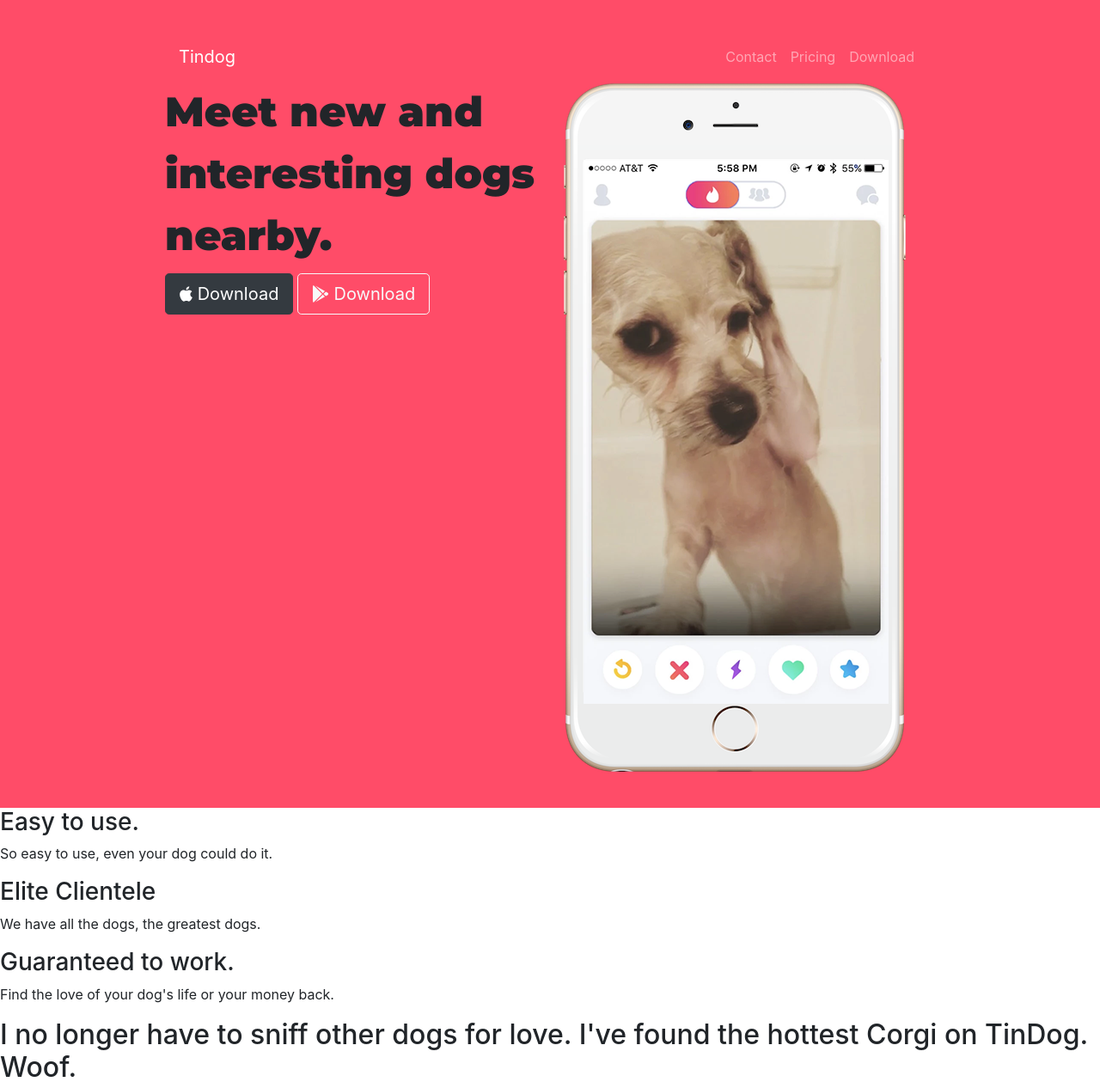
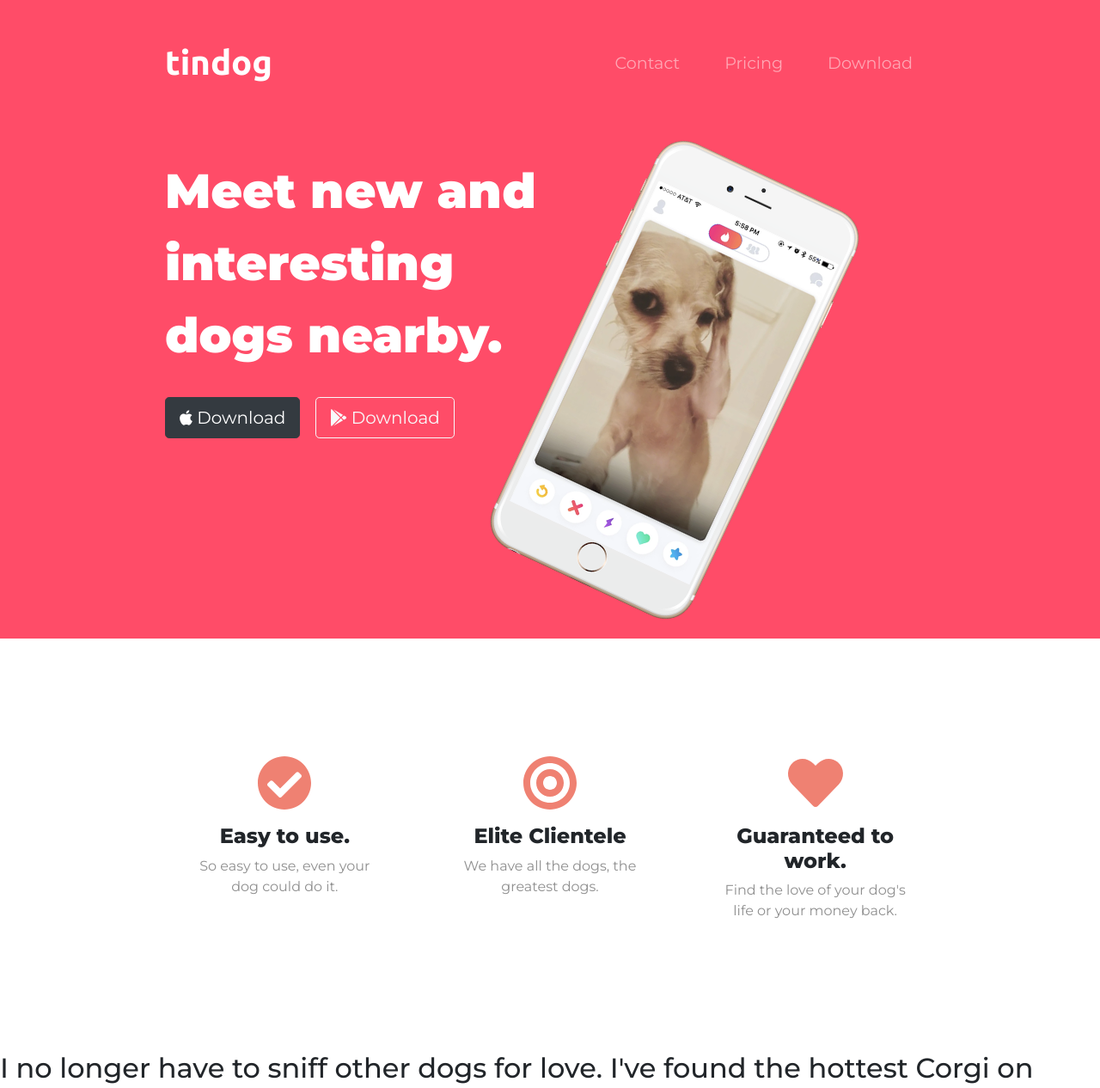
Before and after one commit to Ishaan-11/Tindog, a plain HTML site: page index.html in a window 1280 px wide. Shown: the top 1266 px of the page at 86% size. Drawn offline with nearby package versions, Linux system fonts and the light colour scheme.

Commit message:
6.13,6.14,6.16

```diff
--- a/css/styles.css
+++ b/css/styles.css
@@ -1,13 +1,84 @@
+body {
+    font-family: "Montserrat";
+}
+
 #title {
     background-color: #ff4c68;
+    color: #fff;
 }
 
 .container-fluid {
     padding: 3% 15%;
 }
+
 h1 {
     font-family: "Montserrat";
     font-weight: 900;
-    font-size: 3rem;
+    font-size: 3.5rem;
     line-height: 1.5;
 }
+
+h3{
+    font-family: "Montserrat";
+    font-weight: 800;
+    font-size: 1.5rem;
+}
+
+ p{
+    color: #8f8f8f;
+}
+
+/* Navigation Bar */
+
+.navbar {
+    padding: 0 0 4.5rem;
+}
+
+.navbar-brand {
+    font-family: "Ubuntu";
+    font-size:2.5rem;
+    font-weight: bold;
+}
+
+.nav-item{
+    padding: 0 18px;
+}
+
+.nav-link {
+    font-size: 1.2rem;
+    /* font-family: "Montserrat-Light"; */
+}
+
+
+/* Download Buttons */
+
+.download-button {
+    margin: 5% 3% 5% 0;
+}
+
+/* Title Image */
+
+.title-image {
+    width: 60%;
+    transform: rotate(25deg);
+}
+
+/* Features */
+
+#features {
+    padding: 7% 15%;
+}
+
+.feature-box {
+    text-align: center;
+    padding: 5%;
+}
+
+.icon {
+    color: #ef8172;
+    margin-bottom: 1rem;
+}
+
+.icon:hover {
+    color: #ff4c68;
+}
--- a/index.html
+++ b/index.html
@@ -28,7 +28,7 @@
 
       <!-- Nav Bar -->
       <nav class="navbar navbar-expand-lg navbar-dark">
-        <a class="navbar-brand" href="">Tindog</a>
+        <a class="navbar-brand" href="">tindog</a>
         <button class="navbar-toggler" type="button" data-toggle="collapse" data-target="#navbarSupportedContent" aria-controls="navbarSupportedContent" aria-expanded="false" aria-label="Toggle navigation">
           <span class="navbar-toggler-icon"></span>
         </button>
@@ -51,11 +51,11 @@
       <div class="row">
         <div class="col-lg-6">
           <h1>Meet new and interesting dogs nearby.</h1>
-          <button type="button" class="btn btn-dark btn-lg"><i class="fab fa-apple"></i> Download</button>
-          <button type="button" class="btn btn-outline-light btn-lg"><i class="fab fa-google-play"></i> Download</button>
+          <button type="button" class="btn btn-dark btn-lg download-button"><i class="fab fa-apple"></i> Download</button>
+          <button type="button" class="btn btn-outline-light btn-lg download-button"><i class="fab fa-google-play"></i> Download</button>
         </div>
         <div class="col-lg-6">
-          <img src="images/iphone6.png" alt="iphone-mockup">
+          <img class="title-image" src="images/iphone6.png" alt="iphone-mockup">
         </div>
       </div>
     </div>
@@ -65,15 +65,25 @@
   <!-- Features -->
 
   <section id="features">
-
+    <div class="row">
+      <div class="feature-box col-lg-4">
+        <i class="icon fas fa-check-circle fa-4x"></i>
         <h3>Easy to use.</h3>
         <p>So easy to use, even your dog could do it.</p>
+      </div>
 
+      <div class="feature-box col-lg-4">
+        <i class="icon fas fa-bullseye fa-4x"></i>
         <h3>Elite Clientele</h3>
         <p>We have all the dogs, the greatest dogs.</p>
+      </div>
 
+      <div class="feature-box col-lg-4">
+        <i class="icon fas fa-heart fa-4x"></i>
         <h3>Guaranteed to work.</h3>
         <p>Find the love of your dog's life or your money back.</p>
+      </div>
+    </div>
 
   </section>
 
```
Lines whose indentation alone changed are shown as unchanged.
